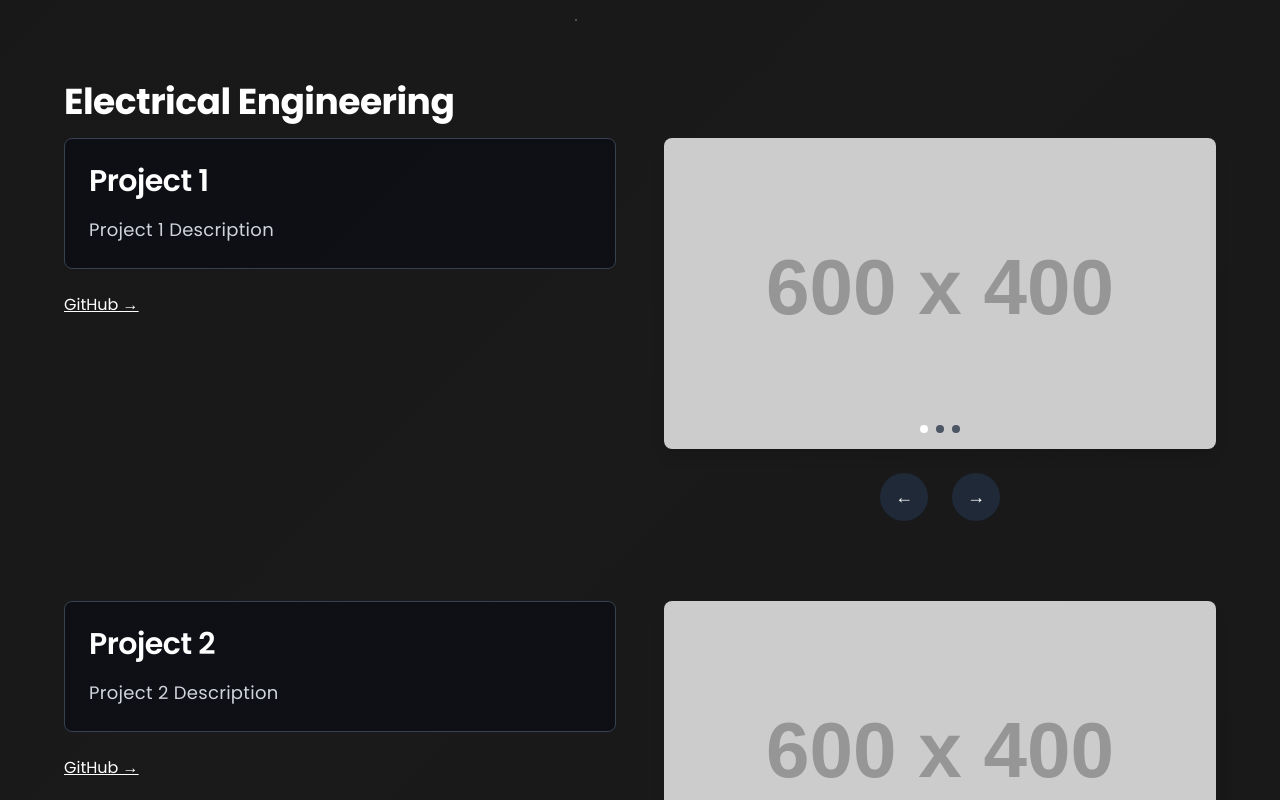
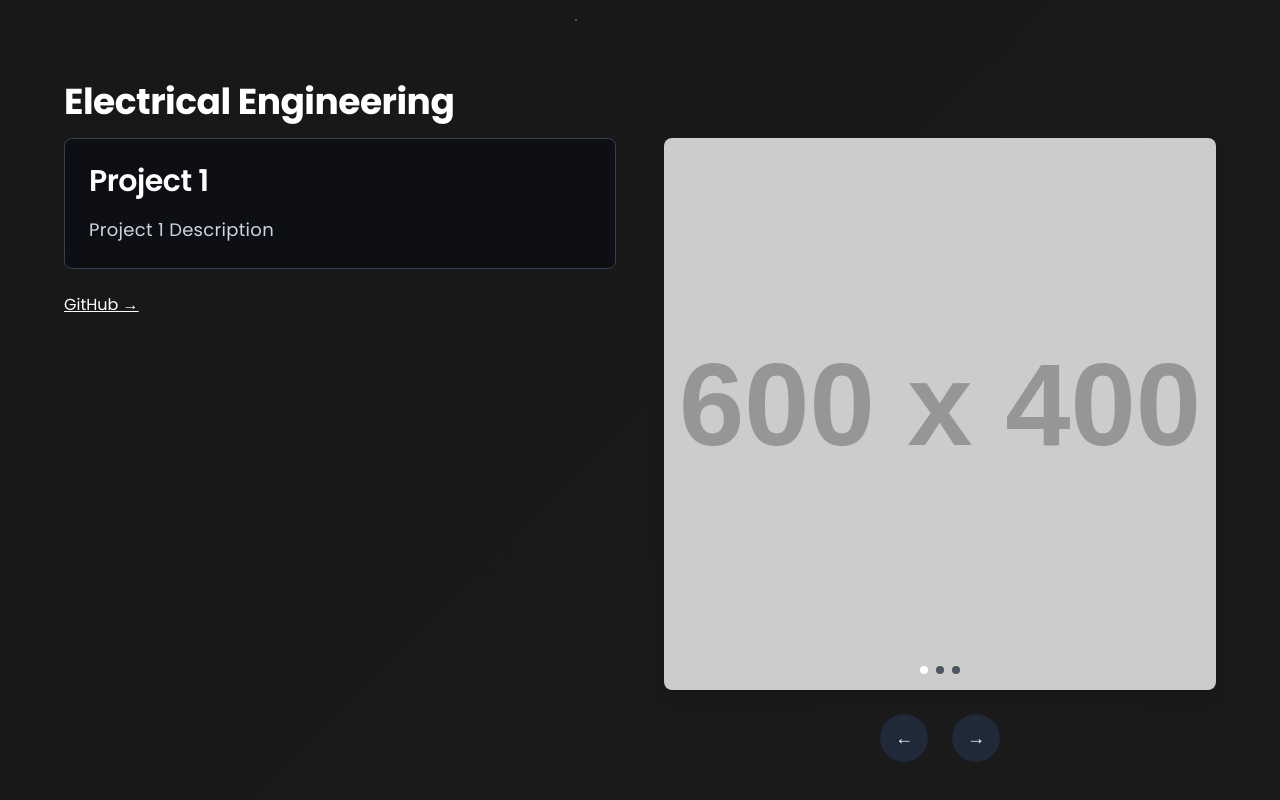
Before and after one commit to arhaamhossain/ARX, a Next.js app: page /ARX/ in a window 1280 px wide. Shown: the part 700-1500 px from the top of the page. Built offline with nearby package versions, Linux system fonts and the light colour scheme.

Commit message:
Change image carousel aspect ratio from 16:9 to 1:1 square for better visual impact

```diff
--- a/pages/index.tsx
+++ b/pages/index.tsx
@@ -360,7 +360,7 @@ export default function Home() {
                     {/* Project Image Carousel - Right Column */}
                     {project.images && project.images.length > 0 && (
                       <div className="order-1 md:order-2 flex flex-col gap-6">
-                        <div className="relative bg-gray-950 overflow-hidden aspect-video rounded-lg shadow-lg">
+                        <div className="relative bg-gray-950 overflow-hidden aspect-square rounded-lg shadow-lg">
                         <img
                           src={
                             project.images[
```
